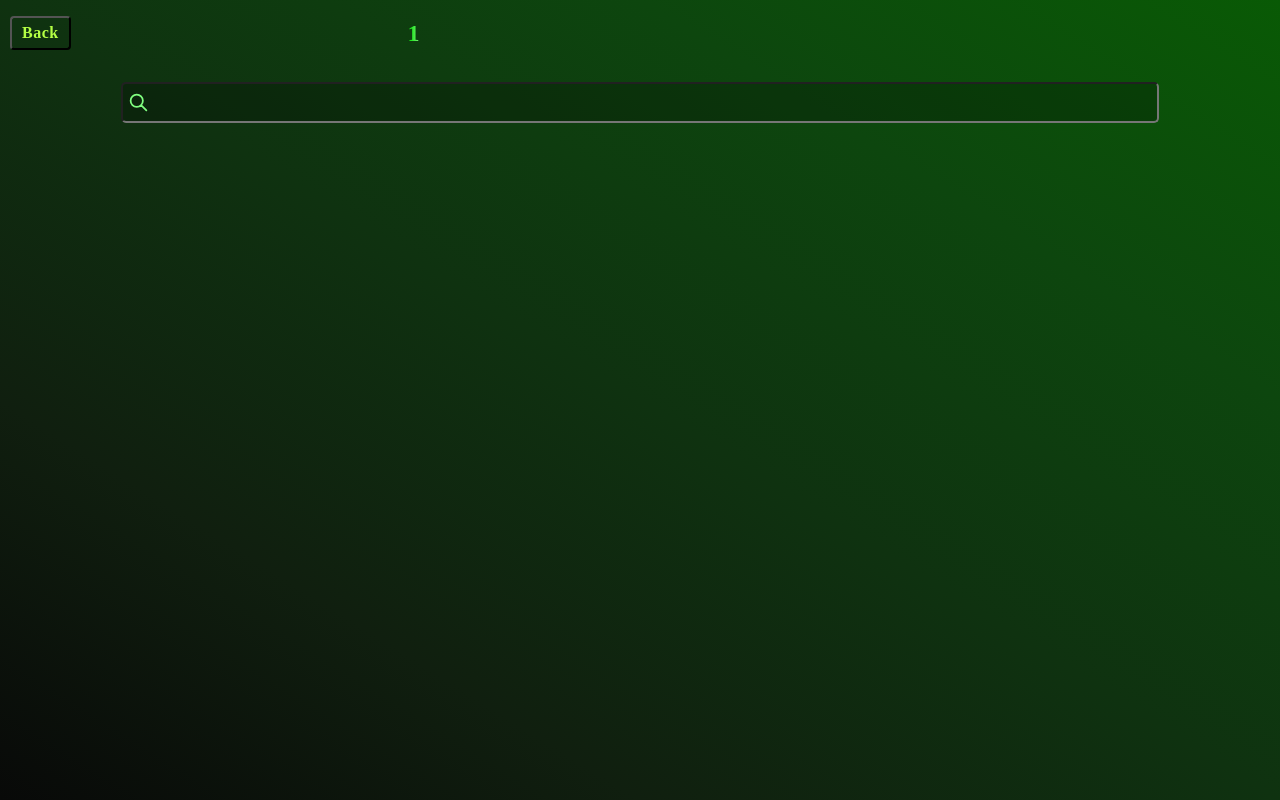
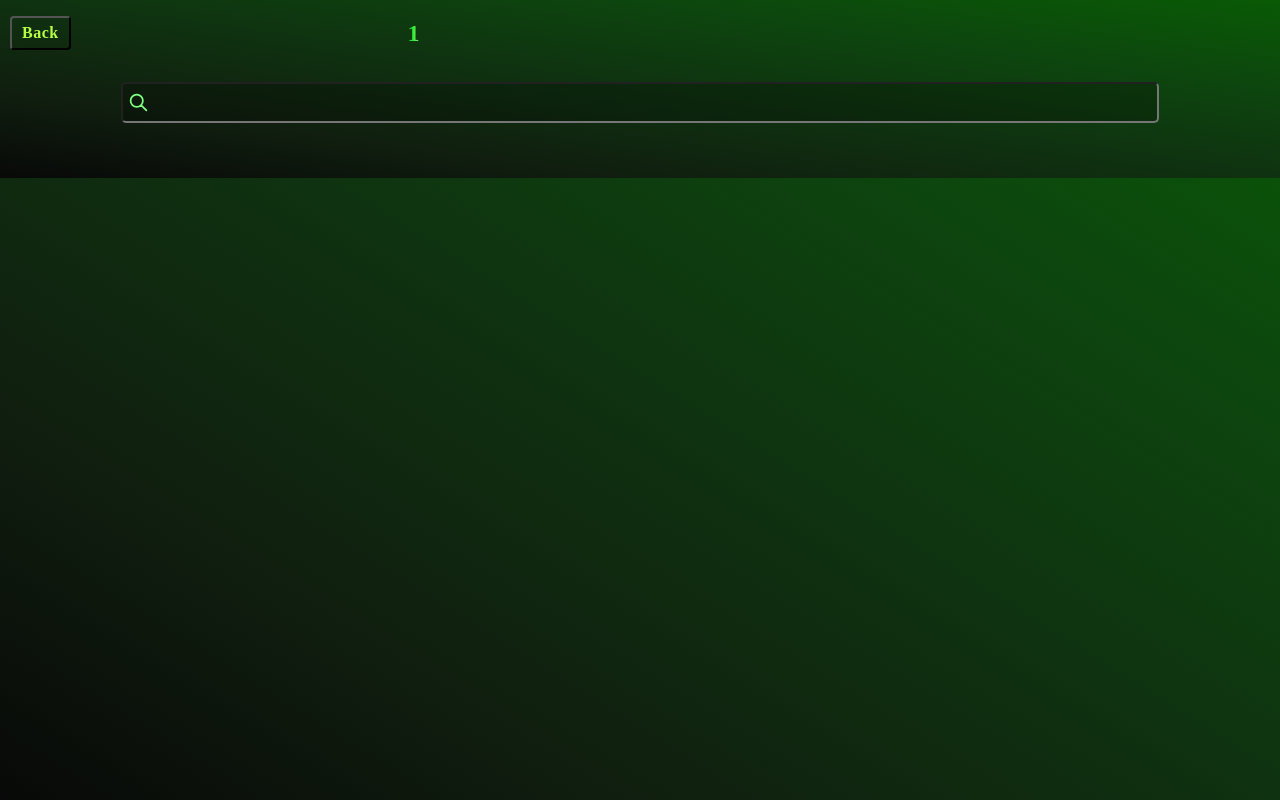
Before and after one commit to javirro/supermarket-price-comparator, a React (Create React App) app: page /supermarket-info/1 in a window 1280 px wide. Built offline with nearby package versions, Linux system fonts and the light colour scheme.

Commit message:
Update background color

```diff
--- a/src/styles/supermarketInfo.css
+++ b/src/styles/supermarketInfo.css
@@ -2,6 +2,14 @@
   position: relative;
   height: 100%;
   padding-bottom: 25px;
+    background-image: linear-gradient(
+    to left bottom,
+    #095a05,
+    #0d460e,
+    #0f3210,
+    #101f0f,
+    #080908
+  );
 }
 
 header {
```
